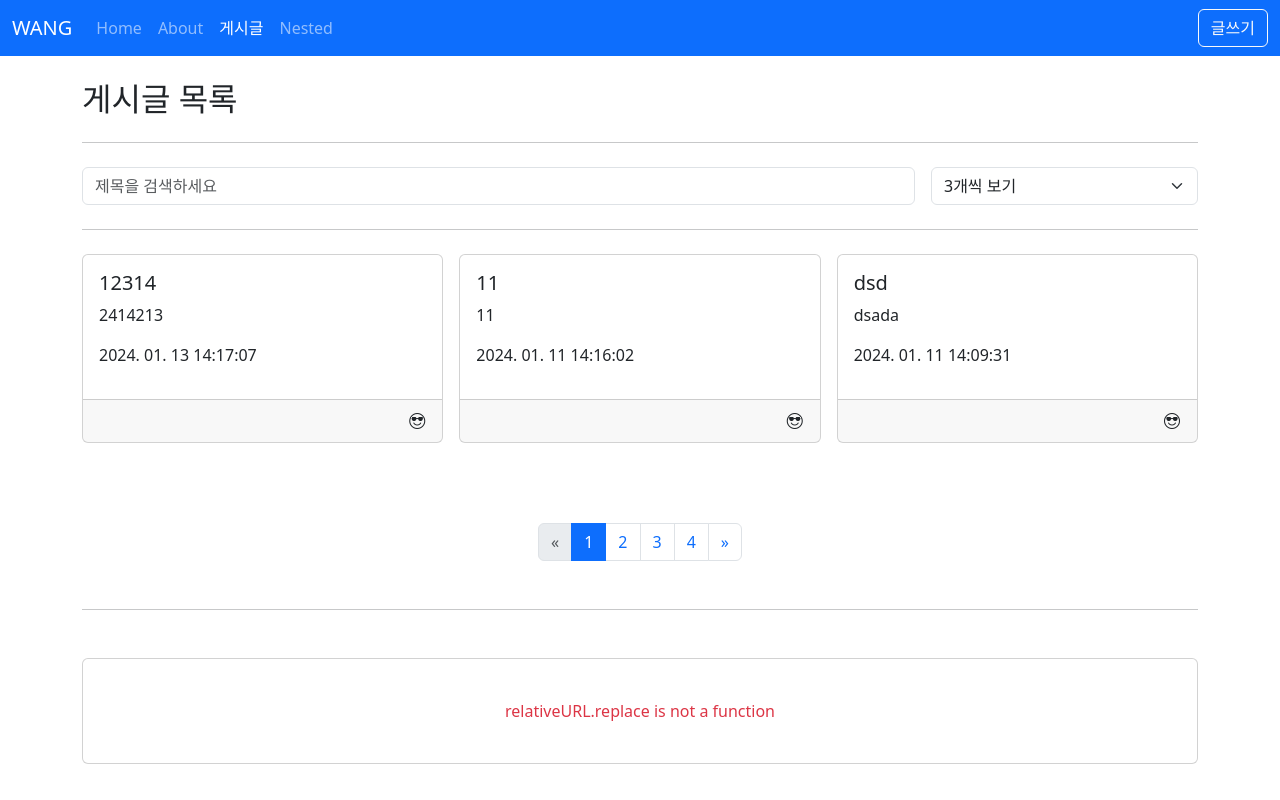
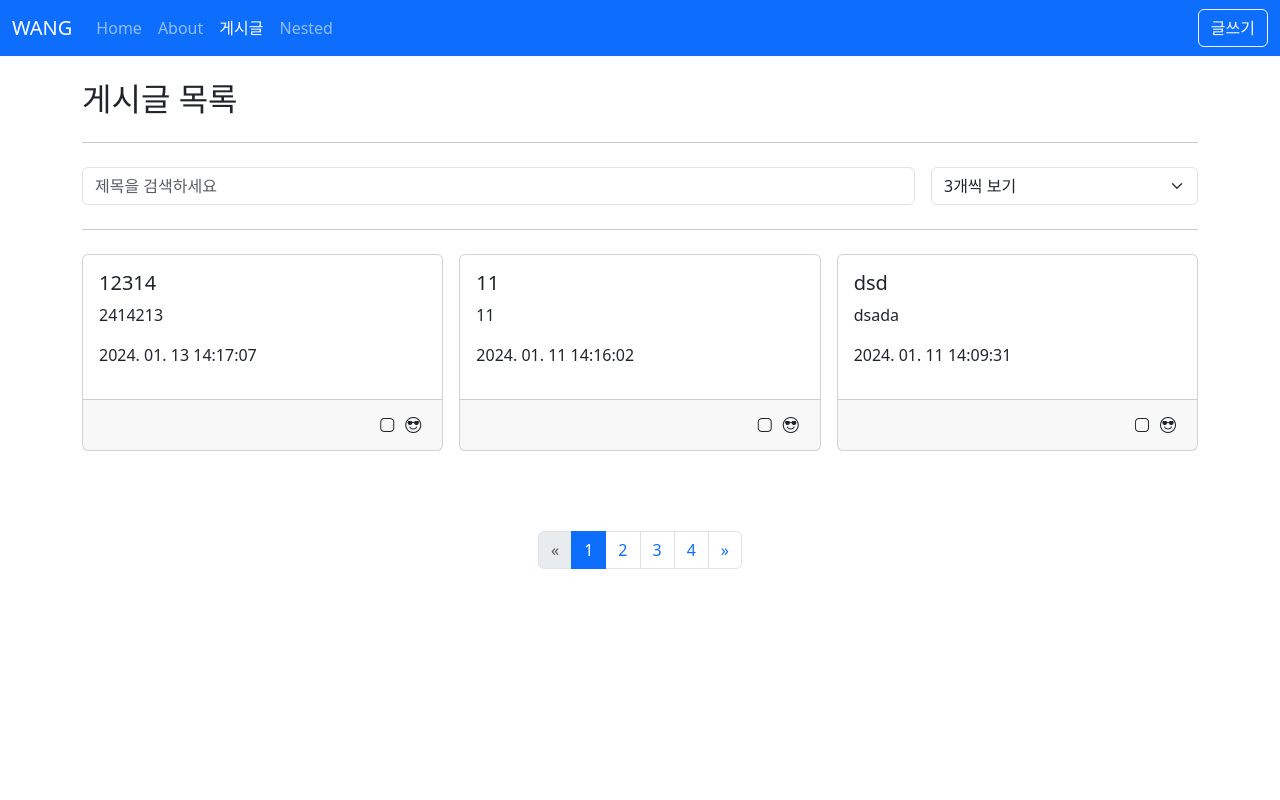
Before and after one commit to Wangseonwoo/vue3-post, a Vue app: page /posts in a window 1280 px wide. Built offline with nearby package versions, Linux system fonts and the light colour scheme; data requests are answered from the project's data file.

Commit message:
vue3-toref/torefs

```diff
--- a/package.json
+++ b/package.json
@@ -8,7 +8,7 @@
     "build": "vite build",
     "preview": "vite preview",
     "lint": "eslint . --ext .vue,.js,.jsx,.cjs,.mjs --fix --ignore-path .gitignore",
-    "db": "json-server --watch db.json --port 5000 --delay 1000",
+    "db": "json-server --watch db.json --port 5000",
     "format": "prettier --write src/"
   },
   "dependencies": {
--- a/src/components/posts/PostItem.vue
+++ b/src/components/posts/PostItem.vue
@@ -5,8 +5,11 @@
     <p class="card-muted">{{ createDate }}</p>
     <template #footer>
       <div class="d-flex flex-row-reverse">
-        <button class="btn p-0" @click.stop="$emit('modal')">
+        <button class="btn p-1" @click.stop="$emit('modal')">
           <i class="bi bi-emoji-sunglasses"></i>
+        </button>
+        <button class="btn p-1" @click.stop="$emit('preview')">
+          <i class="bi bi-app"></i>
         </button>
       </div>
     </template>
@@ -31,7 +34,7 @@ import { inject } from 'vue';
     },
   });
 
-  defineEmits(['modal']);
+  defineEmits(['modal', 'preview']);
   const dayjs = inject('dayjs');
   const createDate = computed(() => dayjs(props.createdAt).format('YYYY. MM. DD HH:mm:ss'))
 </script>
--- a/src/views/HomeView.vue
+++ b/src/views/HomeView.vue
@@ -1,8 +1,10 @@
 <template>
   <div>
     <h2>Home View</h2>
-    <h2>{{ $person.name }}</h2>
-    <button class="btn btn-primary" @click="person.say">click me</button>
+    <!-- <h2>{{ $person.name }}</h2> -->
+    <!-- <button class="btn btn-primary" @click="person.say">click me</button> -->
+    <h2>{{ position }}</h2>
+    <h2>x: {{ x }} y: {{ y }}</h2>
   </div>
 </template>
 
@@ -15,11 +17,34 @@ export default {
 }
 </script>
 <script setup>
-import { inject } from 'vue';
+import { toRefs } from 'vue';
+// import { toRef } from 'vue';
+// import { ref } from 'vue';
+import { reactive } from 'vue';
+// import { inject } from 'vue';
 
+// const person = inject('person');
+// console.log('person.name: ', person.name);
 
-const person = inject('person');
-console.log('person.name: ', person.name);
+const position = reactive({
+  x: 100,
+  y: 1000,
+});
+
+// const x = position.x;
+// console.log(typeof x);
+// const {x, y} = position;
+// console.log(typeof x);
+// console.log(typeof y); 위으 경우는 반응 성을 잃어버림
+// 아래의 경우는 반응성은 가지나  동기화 된것이 아님
+// const x = ref(position.x);
+// const y = ref(position.y);
+// console.log(typeof x.value);
+// console.log(typeof y.value);
+
+// const x = toRef(position, 'x'); // 동기화 하여 반응형 객체를 가져욤
+// const y = toRef(position, 'y'); // 동기화 하여 반응형 객체를 가져욤
+const { x, y} =toRefs(position); // 구조 분해 할당을하여 동기화된 반응형 객체 만들기
 </script>
 
 <style lang="scss" scoped>
--- a/src/views/posts/postListView.vue
+++ b/src/views/posts/postListView.vue
@@ -13,7 +13,7 @@
     <template v-else>
       <AppGrid  :items="posts">
         <template v-slot="{item}">
-          <PostItemVuew :title="item.title" :content="item.content" :createdAt="item.createdAt" @click="goPage(item.id)" @modal="openModal(item)" />
+          <PostItemVuew :title="item.title" :content="item.content" :createdAt="item.createdAt" @click="goPage(item.id)" @modal="openModal(item)" @preview="selectPreview(item.id)" />
         </template>
       </AppGrid>
       <div class="row g-3">
@@ -27,10 +27,12 @@
       <PostModal v-model="show" :title="modalTilte" :content="modalContent" :createdAt="modalCreatedAt"/>
     </Teleport>
 
-    <hr class="my-5">
-    <AppCard>
-      <PostDetailView :id='1'></PostDetailView>
-    </AppCard>
+    <template v-if="previewId">
+      <hr class="my-5">
+      <AppCard>
+        <PostDetailView :id='previewId'></PostDetailView>
+      </AppCard>
+    </template>
   </div>
 </template>
 
@@ -45,6 +47,10 @@
 
 
   const router = useRouter();
+
+  const previewId = ref(null);
+  const selectPreview = (id) => previewId.value =id;
+
   const posts = ref([]);
   const error = ref(null);
   const loading = ref(false);
```
